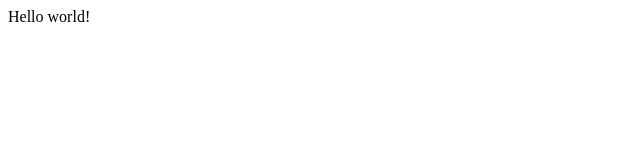
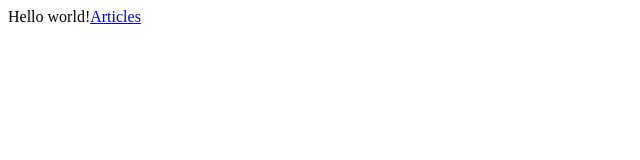
Before and after one commit to level7seven/Gatsby-course, a Gatsby site: page / in a window 1280 px wide. Shown: the full height of the page, 0-640 px from the left. Built offline with nearby package versions, Linux system fonts and the light colour scheme; Gatsby itself is replaced by a stand-in of ours.

Commit message:
Add navigation Link

```diff
--- a/src/pages/index.js
+++ b/src/pages/index.js
@@ -1,5 +1,11 @@
 import React from "react";
+import { Link } from "gatsby";
 
-export default function Home() {
-  return <div>Hello world!</div>;
-}
+const Home = () => (
+  <section>
+    Hello world!
+    <Link to="articles">Articles</Link>
+  </section>
+);
+
+export default Home;
```
